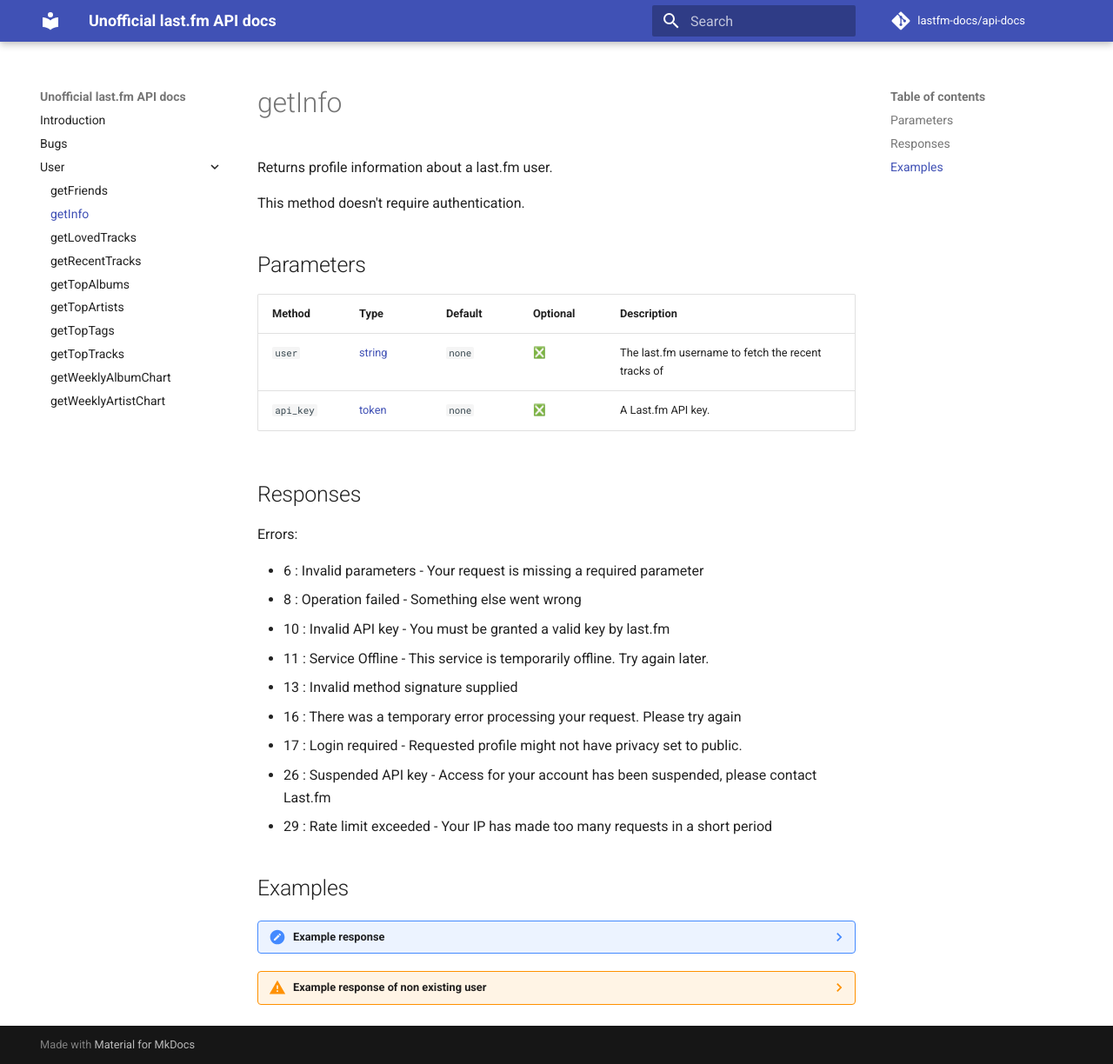
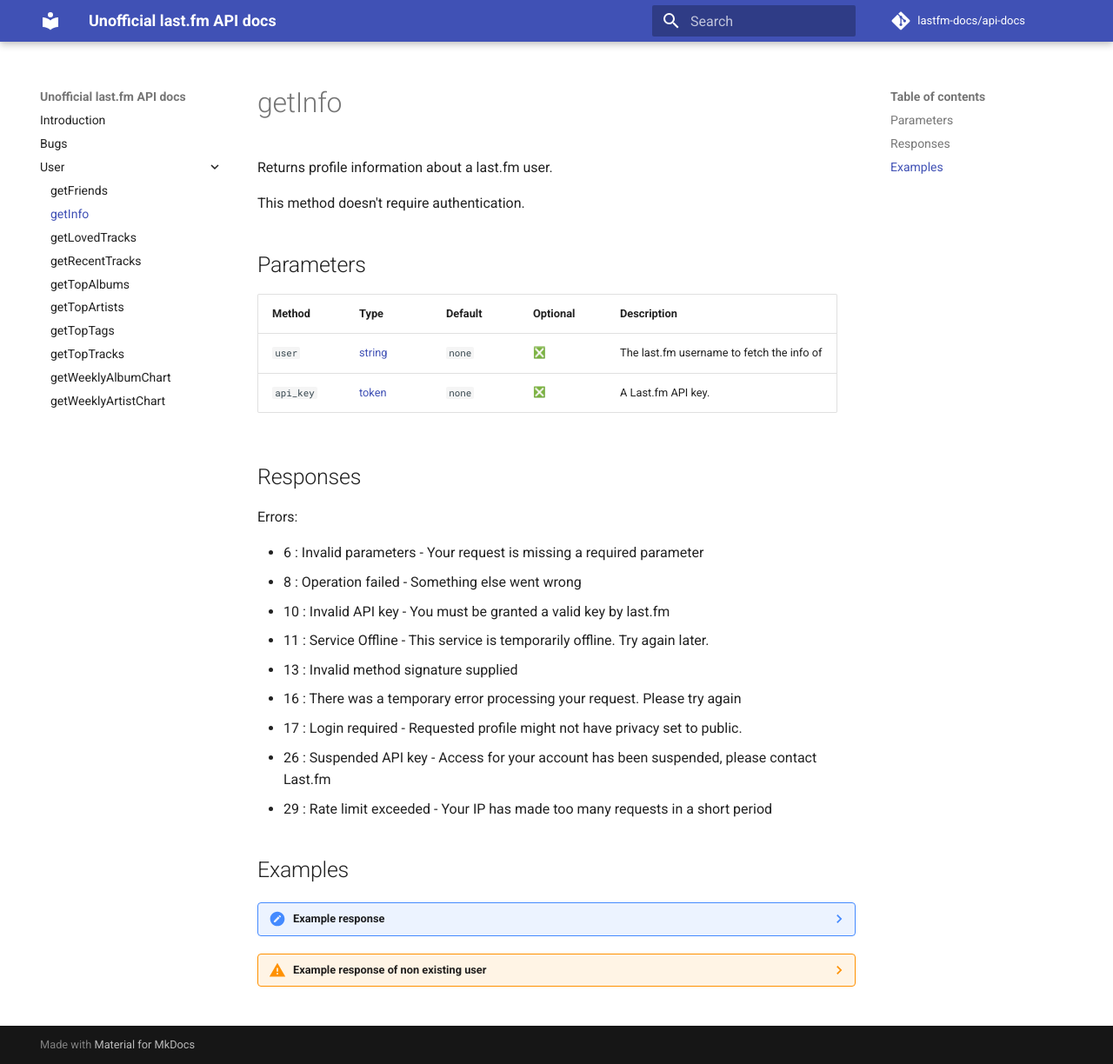
Before and after one commit to lastfm-docs/api-docs, an MkDocs documentation site: the page built from docs/user/getInfo.md, in a window 1280 px wide and 1224 px high. Shown: the whole window at 87% size. Built offline with MkDocs 1.6.1 and Material for MkDocs 9.7.7, drawn with Linux system fonts in a browser that asks for light colours; emoji names are drawn with the system emoji font; comment, search, counter and statistics services are not loaded.

Commit message:
fixed user param description

```diff
--- a/docs/user/getInfo.md
+++ b/docs/user/getInfo.md
@@ -6,7 +6,7 @@
 
 | Method     | Type                                                                                                | Default                  | Optional                      | Description                                                                                                                        |
 | ---------- | --------------------------------------------------------------------------------------------------- | ------------------------ | ----------------------------- | ---------------------------------------------------------------------------------------------------------------------------------- |
-| `user`     | [string](https://developer.mozilla.org/en-US/docs/Web/JavaScript/Reference/Global_Objects/String)   | `none`                   | :negative_squared_cross_mark: | The last.fm username to fetch the recent tracks of                                                                                 |
+| `user`     | [string](https://developer.mozilla.org/en-US/docs/Web/JavaScript/Reference/Global_Objects/String)   | `none`                   | :negative_squared_cross_mark: | The last.fm username to fetch the info of                                                                                 |
 | `api_key`  | [token](https://www.last.fm/api/account/create)                                                     | `none`                   | :negative_squared_cross_mark: | A Last.fm API key.                                                                                                                 |
 
 ## Responses
```
